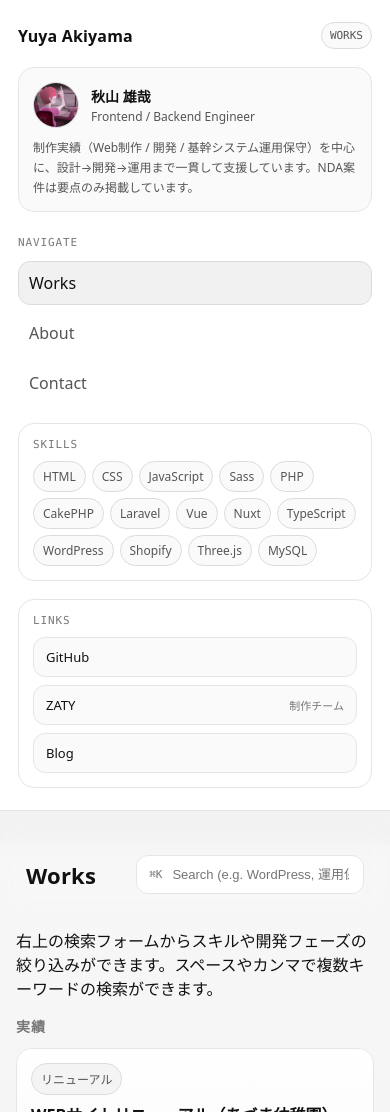
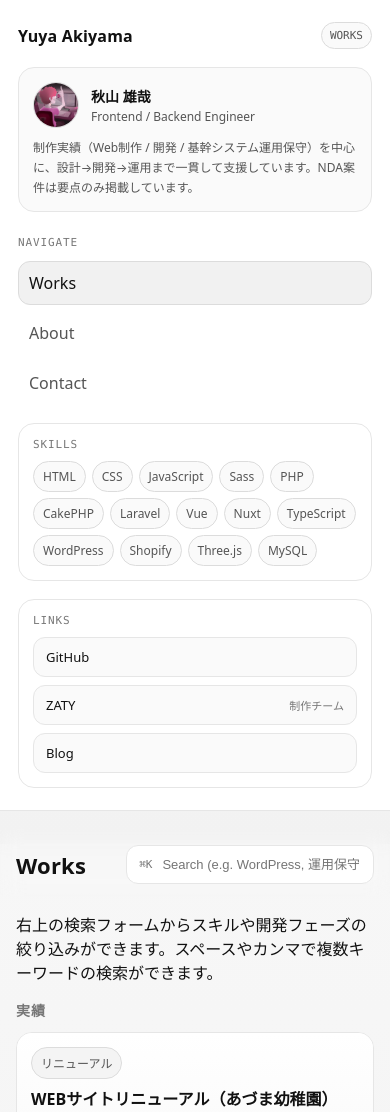
Before and after one commit to Zaty-Akiyama/portfolio, a Next.js app: page / in a window 390 px wide. Shown: the top 1112 px of the page. Built offline with nearby package versions, Linux system fonts and the light colour scheme.

Commit message:
ヘッダー幅の調整

```diff
--- a/src/components/works/WorksPage.module.css
+++ b/src/components/works/WorksPage.module.css
@@ -52,6 +52,7 @@
 @media (max-width: 980px) {
   .header {
     align-items: center;
+    padding: 16px 16px 12px;
     position: sticky;
     width: 100vw;
     gap: 40px;
```
